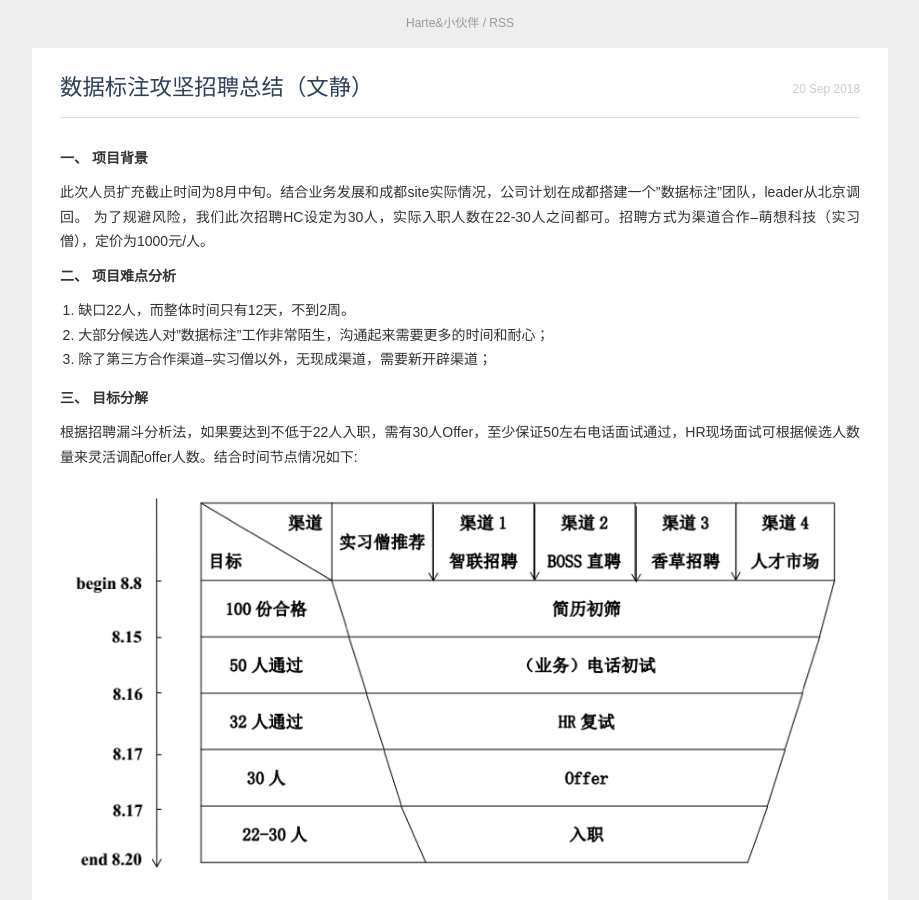
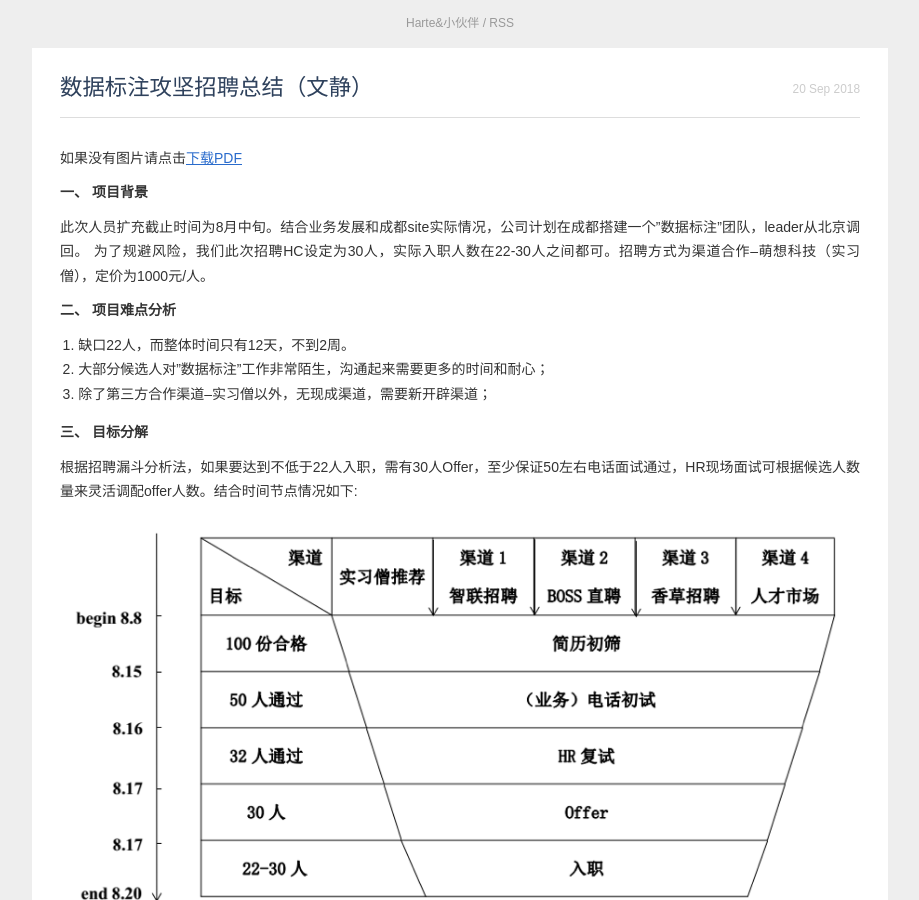
Before and after one commit to Harteyang/harte.top, a Jekyll site: the page built from _posts/2018-09-20-biaozhugognjianzongjie.md, in a window 1280 px wide and 900 px high. Shown: the whole window, without its empty margins (180-1099 px from the left). Built offline with Jekyll 4.4.1, drawn with Linux system fonts in a browser that asks for light colours; nearby versions of some CDN libraries; Markdown is read by kramdown in place of the engine named in the settings; comment, search, counter and statistics services are not loaded.

Commit message:
Update 2018-09-20-biaozhugognjianzongjie.md

```diff
--- a/_posts/2018-09-20-biaozhugognjianzongjie.md
+++ b/_posts/2018-09-20-biaozhugognjianzongjie.md
@@ -6,6 +6,7 @@ title: 数据标注攻坚招聘总结（文静）
 categories: 招聘
 ---
 
+如果没有图片请点击[下载PDF](https://github.com/Harteyang/harte.top/raw/master/_posts/image/%E6%95%B0%E6%8D%AE%E6%A0%87%E6%B3%A8%E6%94%BB%E5%9D%9A%E6%8B%9B%E8%81%98%E6%80%BB%E7%BB%93%EF%BC%88%E6%96%87%E9%9D%99%EF%BC%89.pdf)
 
 **一、	项目背景**
 
```
